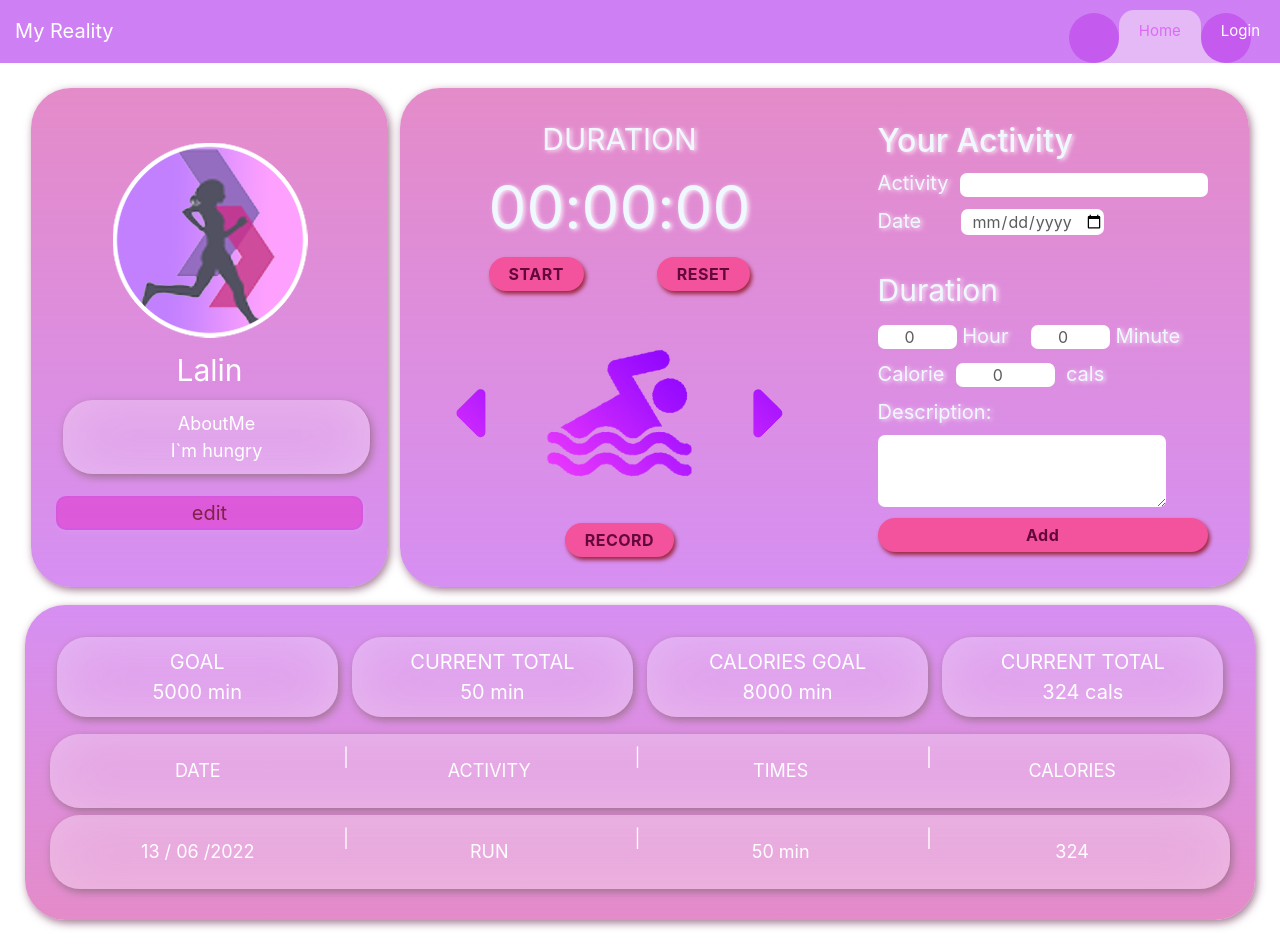
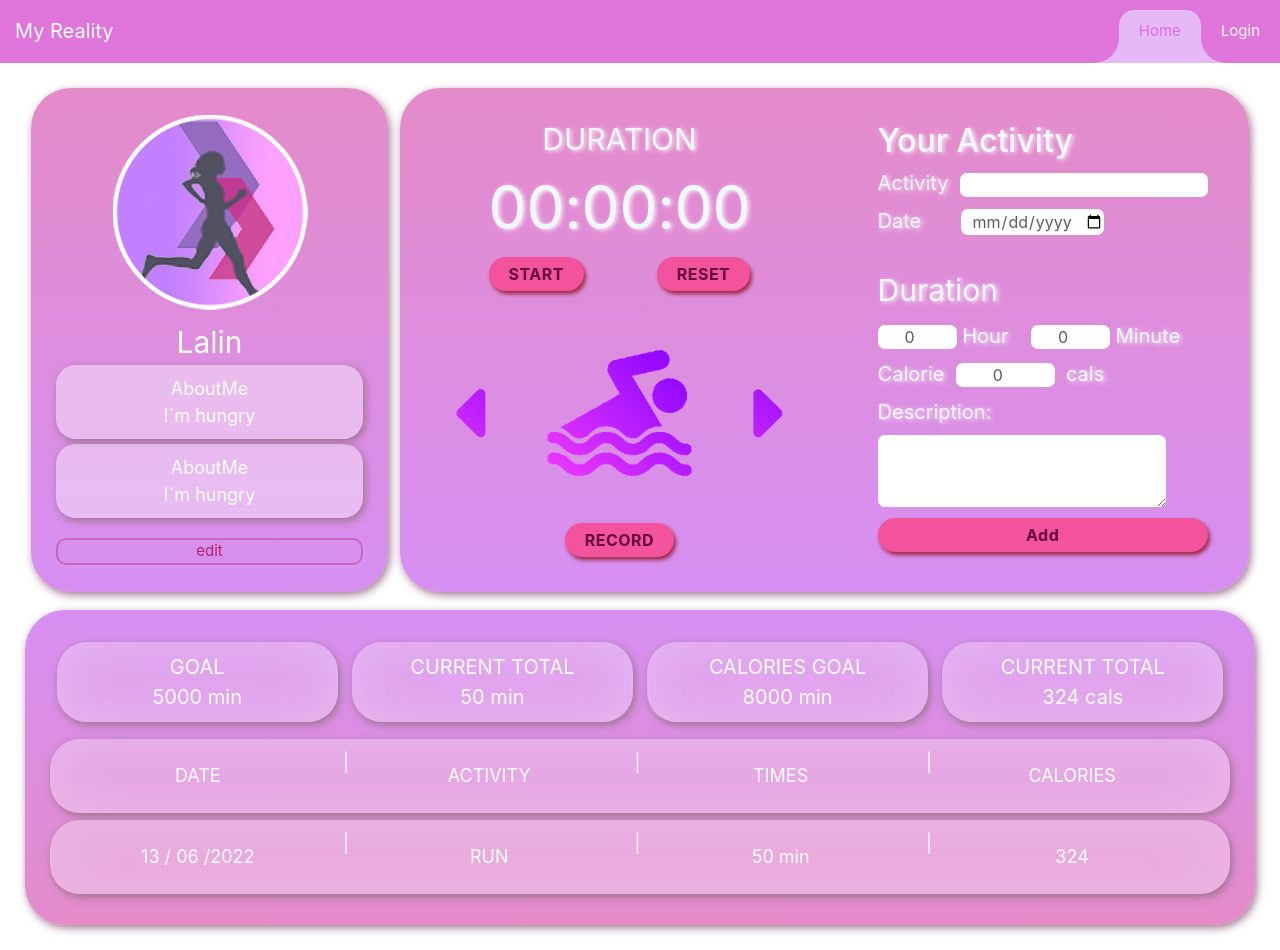
Before and after one commit to Jeztarz/Activity-App, a React (Create React App) app: page / in a window 1280 px wide. Built offline with nearby package versions, Linux system fonts and the light colour scheme.

Commit message:
edit sth

```diff
--- a/src/Components/DataProfile/UserProfile.js
+++ b/src/Components/DataProfile/UserProfile.js
@@ -19,9 +19,11 @@ function UserProfile() {
             {ABOUT_ME}
           </div>
 
-
-
-
+          <div className='data-profile-user'>
+            AboutMe
+            <br/>
+            {ABOUT_ME}
+          </div>
 
         <button type="button" className="edit-profile" >
           edit
--- a/src/Components/Navbar/Navbar.css
+++ b/src/Components/Navbar/Navbar.css
@@ -20,7 +20,7 @@ i {
 }
 
 .navbar-mainbg {
-  background-image: linear-gradient(to right, rgb(159, 1, 234, 0.5) , rgb(159, 1, 234, 0.5));
+  background-color: #e075db;
   padding: 0px;
 }
 #navbarSupportedContent {
@@ -104,7 +104,7 @@ i {
   width: 50px;
   height: 50px;
   border-radius: 50%;
-  background-color: #c45aee;
+  background-color: #e075db;
 }
 .hori-selector .right:before {
   bottom: 0;
--- a/src/pages/Home/Home.css
+++ b/src/pages/Home/Home.css
@@ -55,24 +55,22 @@
     color: rgb(255, 255, 255);
     margin: 3px;
     font-size: 30px;
-    width: 100%;
-    align-items: center;
-    justify-content: center;
+    display: flex;
+    flex-direction: column;
     text-align: center;
 }
 
 .data-profile-user {
-    border-radius: 30px;
+    border-radius: 20px;
     background-color: rgb(255, 255, 255, 0.4);
-    backdrop-filter: blur(30px);
     display: flex;
     color: rgb(255, 255, 255);
-    margin: 7px;
     padding: 10px 8px;
     font-size: 18px;
     width: 100%;
     justify-content: center;
     box-shadow: 2px 3px 8px rgba(154, 114, 137, 0.935);
+    margin-bottom: 5px;
 }
 
 
@@ -111,23 +109,7 @@
 
 
 
-/* button */
-.button-plus {
-    background-color: #aa238d;
-    border: none;
-    font-size: 2em;
-    color: aliceblue;
-    width: 50px;
-    transition: background 1s;
-    cursor: pointer;
-    border-radius: 50%;
-    margin: 6px 7px;
-}
 
-.button-plus:hover {
-    background: #b83280;
-    color: #fff;
-}
 
 .top-plus {
     width: 100%;
@@ -135,6 +117,7 @@
     justify-content: space-between;
     margin-bottom: 10px;
     align-items: center;
+
 }
 
 .data-activity {
@@ -150,6 +133,7 @@
     justify-content: center;
     box-shadow: 2px 3px 8px rgba(154, 114, 137, 0.935);
 
+
 }
 
 .data-activity-user {
@@ -161,16 +145,16 @@
 }
 
 .edit-profile {
-    background-color: rgba(223, 62, 210, 0.65);
-    margin-top: 15px;
-    font-size: 20px;
+    background-color: rgba(255, 255, 255, 0);
+    margin-top: 20px;
+    font-size: 15px;
     width: 100%;
     transition: background 1s;
     border-style: solid;
     border-width: 2.5px;
-    border-color: #cd52e662;
+    border-color: #c84ba1a7;
     border-radius: 10px;
-    color: rgb(129, 33, 73);
+    color: rgb(180, 34, 95);
     margin-top: 15px;
     box-shadow: 2px 3px 4px rgba(251, 251, 251, 0.055)
 }
```
